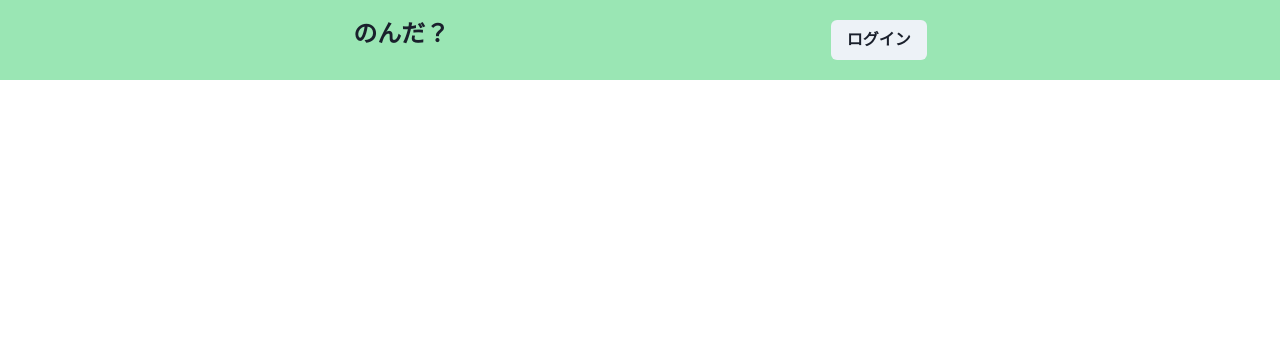
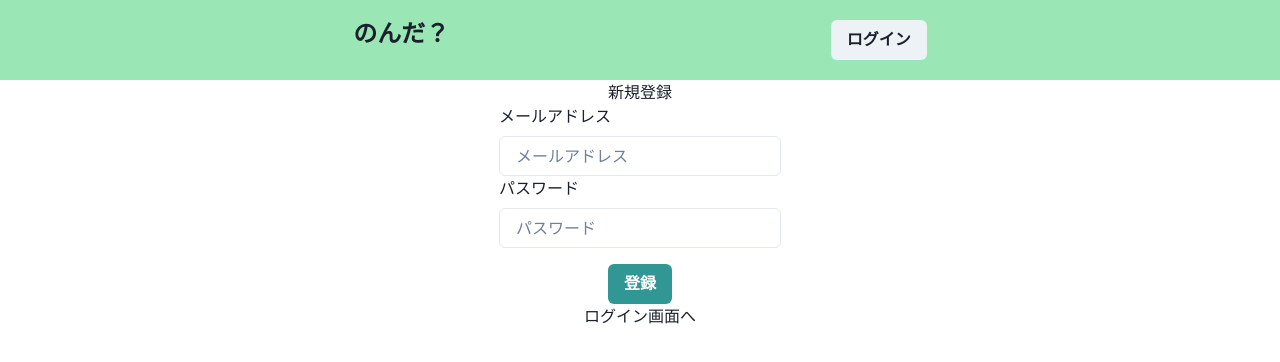
Before and after one commit to seetsuko/its-nonda-, a React (Create React App) app: page /register in a window 1280 px wide. Before the commit this address had no page. Shown: the top 362 px of the page. Built offline with nearby package versions, Linux system fonts and the light colour scheme.

Commit message:
refactor: 見た目を整えた

```diff
--- a/src/App.tsx
+++ b/src/App.tsx
@@ -1,13 +1,15 @@
 import React from 'react';
+import { Box } from '@chakra-ui/react';
 import { Header } from './Header';
 import { Router } from './routes/Router';
 
+
 const App = () => {
   return (
-    <div className="App">
+    <Box textAlign="center">
       <Header />
       <Router />
-    </div>
+    </Box>
   );
 };
 
--- a/src/pages/Counter.tsx
+++ b/src/pages/Counter.tsx
@@ -3,6 +3,7 @@ import dayjs from 'dayjs';
 import React, { useState, useEffect } from 'react';
 import { Button } from '@chakra-ui/button';
 import { Box, Text } from '@chakra-ui/react';
+import { TimeList } from './TimeList';
 
 type Artical = {
   id: string;
@@ -53,6 +54,7 @@ export const Counter = () => {
 
   return (
     <Box textAlign="center" p={30} bg="#f7ffe5" h="100vh">
+      <TimeList dataLog={dataLog}/>
       <Box
         w="100%"
         h="30vh"
--- a/src/routes/Router.tsx
+++ b/src/routes/Router.tsx
@@ -1,17 +1,19 @@
 import React from 'react';
 import { BrowserRouter, Routes, Route } from 'react-router-dom';
 import { Login } from '../user/Login';
-import { SignUp } from '../user/SignUp';
+import { Register } from '../user/Register';
 import { UserEdit } from '../user/UserEdit';
 import { Counter } from '../pages/Counter';
+import { Mypage } from '../user/Mypage';
 
 export const Router = () => {
   return (
     <Routes>
       <Route path="/login" element={<Login />} />
-      <Route path="/signup" element={<SignUp />} />
+      <Route path="/register" element={<Register />} />
       <Route path="/profile" element={<UserEdit />} />
-      <Route path="/" element={<Counter />} />
+      {/* <Route path="/" element={<Counter />} /> */}
+      <Route path="/" element={<Mypage />} />
     </Routes>
   );
 };
--- /dev/null
+++ b/src/user/Mypage.tsx
@@ -0,0 +1,14 @@
+import { Button } from "@chakra-ui/react";
+import React from "react";
+
+
+export const Mypage = () => {
+  return (
+    <div>
+      <h1>マイページ</h1>
+      <Button mt={4} colorScheme="teal" type="submit">
+              ログアウト
+            </Button>
+    </div>
+  );
+};
--- a/src/user/SignUp.tsx
+++ b/src/user/Register.tsx
@@ -1,5 +1,5 @@
 import React, { useState } from 'react';
-
+import { FormLabel, Input, Button, VStack, Text } from '@chakra-ui/react';
 import axios from 'axios';
 import { useForm } from 'react-hook-form';
 import { Link, Navigate, useNavigate } from 'react-router-dom';
@@ -9,7 +9,7 @@ import { signIn } from '../redux/authSlice';
 import { url } from '../const';
 import { useSelector } from '../redux/store';
 
-export const SignUp = () => {
+export const Register = () => {
   const auth = useSelector((state) => state.auth.isSignIn);
   const dispatch = useDispatch();
   const navigation = useNavigate();
@@ -42,55 +42,42 @@ export const SignUp = () => {
       {auth && <Navigate to="/" />}
       <h2> 新規登録</h2>
       <p className="error">{errorMessage}</p>
-      <form onSubmit={handleSubmit(onSubmit)}>
-        <div>
-          <label htmlFor="name">
-            ユーザー名
-            <input
-              id="signup-name"
-              // バリデーション
-              {...register('name', { required: true })}
-            />
-          </label>
-          {errors.name && (
-            <div className="error">ユーザー名を入力してください</div>
-          )}
-        </div>
-        <div>
-          <label htmlFor="email">
-            メールアドレス
-            <input
-              id="signup-email"
+      <VStack>
+        <form onSubmit={handleSubmit(onSubmit)} className="user-form">
+          <div>
+            <FormLabel htmlFor="email">メールアドレス</FormLabel>
+            <Input
+              id="email"
+              placeholder="メールアドレス"
               // バリデーション
               {...register('email', { required: true })}
             />
-          </label>
-          {errors.email && (
-            <div className="error">メールアドレスを入力してください</div>
-          )}
-        </div>
-        <div>
-          <label htmlFor="password">
-            パスワード
-            <input
+            {errors.email && (
+              <Text color="red.400">メールアドレスを入力してください</Text>
+            )}
+          </div>
+          <div>
+            <FormLabel htmlFor="password">パスワード</FormLabel>
+            <Input
               type="password"
-              id="signup-password"
+              id="login-password"
+              placeholder="パスワード"
               // バリデーション
               {...register('password', { required: true })}
             />
-          </label>
-          {errors.password && (
-            <div className="error">パスワードを入力してください</div>
-          )}
-        </div>
-        <div>
-          <button id="signup-submit" type="submit">
-            登録
-          </button>
-        </div>
-      </form>
-      {/* ログイン画面へのリンクを配置する */}
-      <Link to="/login">ログイン画面へ</Link>
+            {errors.password && (
+              <Text color="red.400">パスワードを入力してください</Text>
+            )}
+          </div>
+          <div>
+            <Button mt={4} colorScheme="teal" type="submit">
+              登録
+            </Button>
+          </div>
+          <Link to="/login">ログイン画面へ</Link>
+        </form>
+      </VStack>
     </div>
+
   );
 };
```
